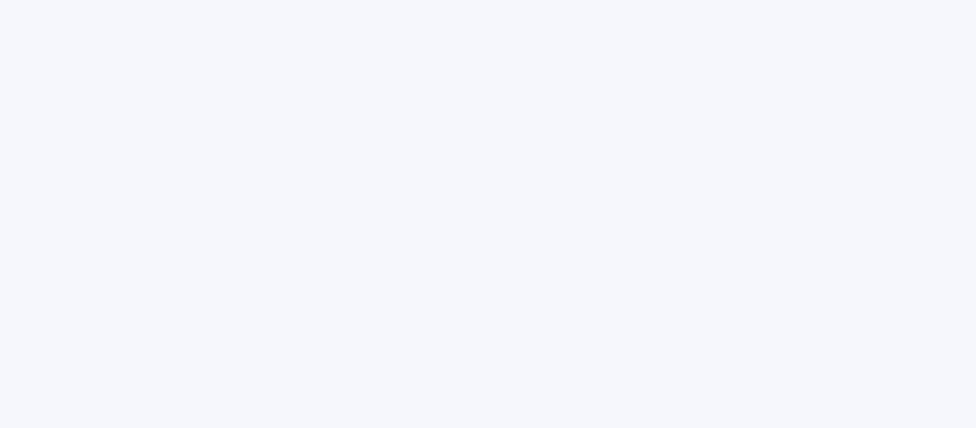
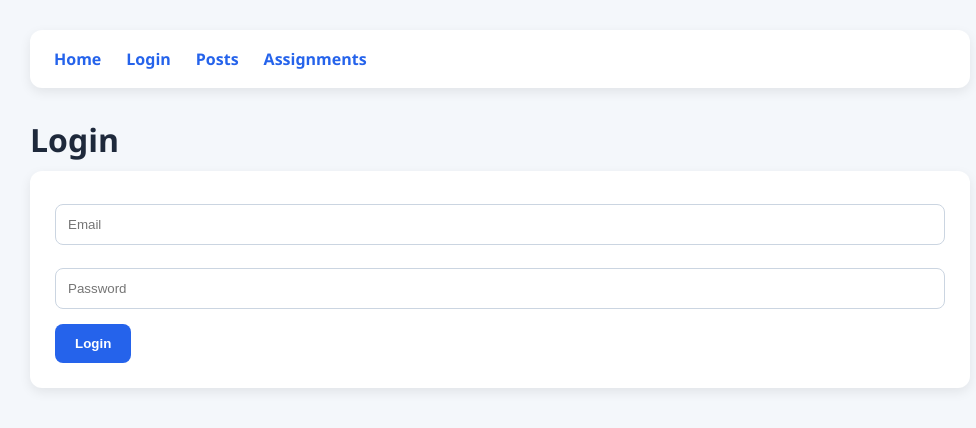
Before and after one commit to nephi144/learn-frontend, a React (Vite) app: page /login in a window 1280 px wide. Before the commit this address had no page. Shown: the top 428 px of the page, without its empty margins (140-1116 px from the left). Built offline with nearby package versions, Linux system fonts and the light colour scheme.

Commit message:
I forgot to add the previous saved from previous commits cause I forgot, but created the login page

```diff
--- a/src/App.jsx
+++ b/src/App.jsx
@@ -3,6 +3,7 @@ import { BrowserRouter, Routes, Route } from "react-router-dom"
 import HomePage from "./pages/HomePage"
 import PostsPage from "./pages/PostsPage"
 import AssignmentsPage from "./pages/AssignmentsPage"
+import LoginPage from "./pages/LoginPage"
 
 function App() {
   return (
@@ -22,8 +23,13 @@ function App() {
           path="/assignments"
           element={<AssignmentsPage />}
         />
+        <Route
+  path="/login"
+  element={<LoginPage />}
+/>
       </Routes>
     </BrowserRouter>
+
   )
 }
 
--- a/src/components/Navbar.jsx
+++ b/src/components/Navbar.jsx
@@ -4,10 +4,14 @@ function Navbar() {
   return (
     <nav className="navbar">
       <Link to="/">Home</Link>
+      <Link to="/login">Login</Link>
       <Link to="/posts">Posts</Link>
       <Link to="/assignments">Assignments</Link>
+
     </nav>
+
   )
+
 }
 
 export default Navbar
--- /dev/null
+++ b/src/pages/LoginPage.jsx
@@ -0,0 +1,51 @@
+import Navbar from "../components/Navbar"
+
+function LoginPage() {
+
+  function handleLogin() {
+
+    const fakeToken = "sample-jwt-token"
+
+    localStorage.setItem(
+      "token",
+      fakeToken
+    )
+
+    alert("Token Stored")
+  }
+
+  return (
+    <div className="container">
+
+      <Navbar />
+
+      <h1 className="page-title">
+        Login
+      </h1>
+
+      <div className="form-card">
+
+        <input
+          type="email"
+          placeholder="Email"
+        />
+
+        <input
+          type="password"
+          placeholder="Password"
+        />
+
+        <button
+          className="btn"
+          onClick={handleLogin}
+        >
+          Login
+        </button>
+
+      </div>
+
+    </div>
+  )
+}
+
+export default LoginPage
```
